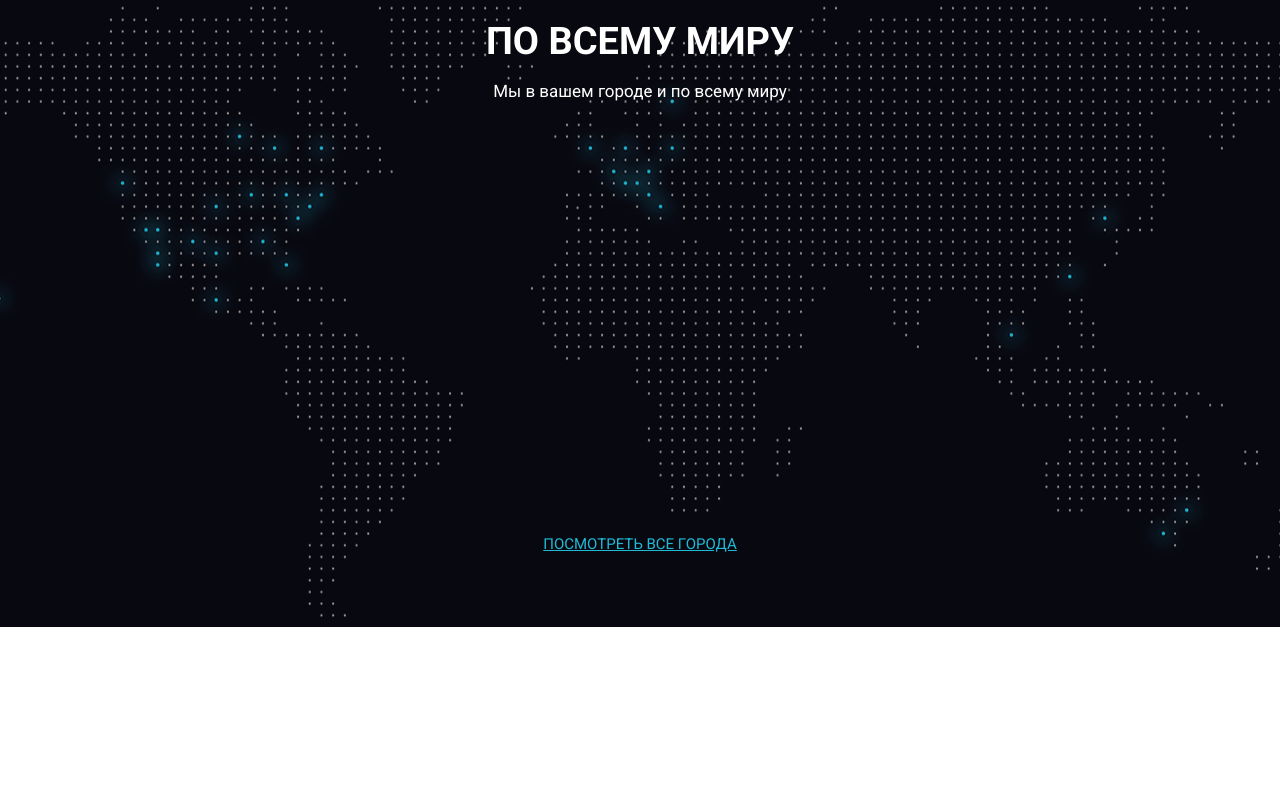
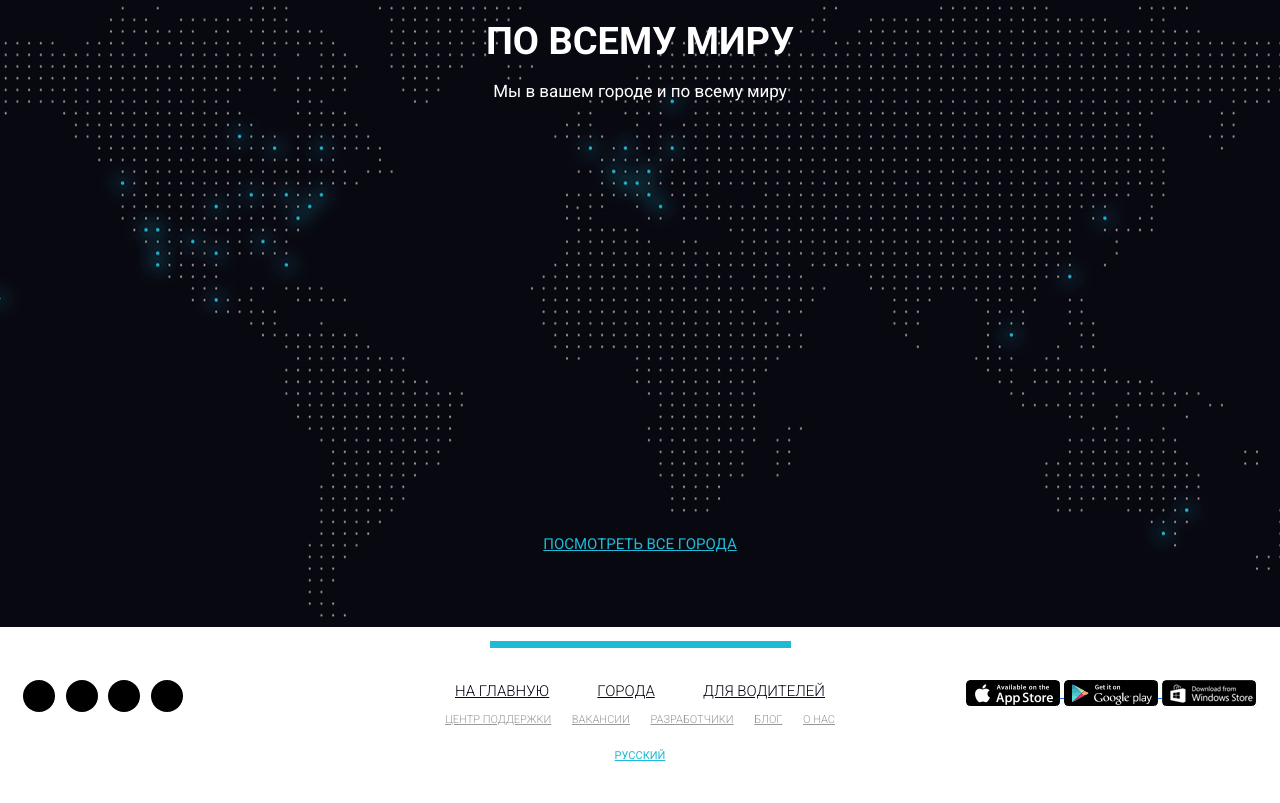
Before and after one commit to Sergey-Navitskiy/Uber_project, a plain HTML site: page index.html in a window 1280 px wide. Shown: the part 4660-5463 px from the top of the page. Before the commit the page ends 5287 px from the top, so only its background shows below. Drawn offline with Linux system fonts and the light colour scheme.

Commit message:
footer without icons

```diff
--- a/index.html
+++ b/index.html
@@ -331,7 +331,10 @@
               <ul class="conditions_list">
                 <li>Предоставляем авто без залога</li>
                 <li>Без ежедневных выплат по аренде</li>
-                <li>Среда пятница и суббота работа на компанию осталь- ные дни вы работаете на себя</li>
+                <li>
+                  Среда пятница и суббота работа на компанию осталь- ные дни вы
+                  работаете на себя
+                </li>
               </ul>
             </div>
           </div>
@@ -341,12 +344,13 @@
               <div class="conditions_title">ТРЕБОВАНИЕ:</div>
               <ul class="conditions_list">
                 <li>Наличие автомобиля без рекламы</li>
-                <li>Автомобиль не должен быть желтый и не с желтыми <br> номерами</li>
+                <li>
+                  Автомобиль не должен быть желтый и не с желтыми <br />
+                  номерами
+                </li>
                 <li>Машина не старше 3 лет</li>
                 <li>Стаж вождения не менее 3 лет</li>
-                <li>
-                  Девайс на системе андроид 4.0 и выше(самсунг)
-                </li>
+                <li>Девайс на системе андроид 4.0 и выше(самсунг)</li>
               </ul>
             </div>
           </div>
@@ -368,16 +372,69 @@
       </div>
     </section>
 
-
     <section class="world">
       <div class="container">
-
         <div class="label label_white_min">города</div>
         <div class="title title_white">По всему миру</div>
-        <div class="subtitle subtitle_white">Мы в вашем городе и по всему миру</div>
+        <div class="subtitle subtitle_white">
+          Мы в вашем городе и по всему миру
+        </div>
 
         <a class="world_link" href="#">посмотреть все города</a>
       </div>
     </section>
+
+    <footer>
+      <div class="footer_divider"></div>
+        <div class="footer_wrapper">
+            <!-- Если не оборачивать каждый блок в обертку - получится криво -->
+            <div>
+                <div class="footer_social">
+                    <a href="#" class="footer_social_item">
+                        <i class="fab fa-facebook-f"></i>
+                    </a>
+                    <a href="#" class="footer_social_item">
+                        <i class="fab fa-twitter"></i>
+                    </a>
+                    <a href="#" class="footer_social_item">
+                        <i class="fab fa-linkedin"></i>
+                    </a>
+                    <a href="#" class="footer_social_item">
+                        <i class="fab fa-instagram"></i>
+                    </a>
+                </div>
+            </div>
+            <div>
+                <div class="footer_links">
+                    <div class="footer_links_main">
+                        <a href="#">на главную</a>
+                        <a href="#">города</a>
+                        <a href="#">для водителей</a>
+                    </div>
+                    <div class="footer_links_sub">
+                        <a href="#">центр поддержки</a>
+                        <a href="#">вакансии</a>
+                        <a href="#">разработчики</a>
+                        <a href="#">блог</a>
+                        <a href="#">о нас</a>
+                    </div>
+                    <a href="#" class="footer_links_lang">Русский</a>
+                </div>
+            </div>
+            <div>
+                <div class="footer_mobile">
+                    <a href="#">
+                        <img src="img/appstore.png" alt="App Store">
+                    </a>
+                    <a href="#">
+                        <img src="img/google.png" alt="Google play">
+                    </a>
+                    <a href="#">
+                        <img src="img/windows.png" alt="Windows store">
+                    </a>
+                </div>
+            </div>
+        </div>
+  </footer>
   </body>
 </html>
--- a/sass/style.sass
+++ b/sass/style.sass
@@ -353,3 +353,71 @@
 		&:hover
 			text-decoration: none
 			color: #fff
+
+
+
+footer
+	padding: 14px 23px 39px 23px
+	a
+		&:hover
+			text-decoration: none
+
+.footer
+	&_divider
+		width: 301px
+		height: 7px
+		flex-shrink: 0
+		background-color: #1fbad6
+		margin: 0 auto
+	&_wrapper
+		display: flex
+		justify-content: space-between
+		align-items: flex-start
+		padding-top: 32px
+	&_wrapper > div
+		width: 33%
+		&:nth-child(3)
+			display: flex
+			justify-content: flex-end
+	&_links
+		width: 390px
+		margin: 0 auto
+		&_main
+			display: flex
+			justify-content: space-between
+			padding: 0 10px
+			a
+				color: #070716
+				font-size: 15px
+				font-weight: 300
+				text-transform: uppercase
+		&_sub
+			display: flex
+			justify-content: space-between
+			margin-top: 10px
+			a
+				color: #999999
+				font-size: 11px
+				font-weight: 300
+				text-transform: uppercase
+		&_lang
+			display: block
+			margin: 0 auto
+			color: #1fbad6
+			font-size: 11px
+			font-weight: 400
+			margin-top: 19px
+			text-transform: uppercase
+			text-align: center
+	&_social
+		width: 160px
+		display: flex
+		justify-content: space-between
+		&_item
+			display: flex
+			justify-content: center
+			align-items: center
+			border-radius: 100%
+			width: 32px
+			height: 32px
+			background-color: black
```
Also changed, not shown: css/style.css, img/appstore.png (added), img/google.png (added), img/windows.png (added), 1 other file.
